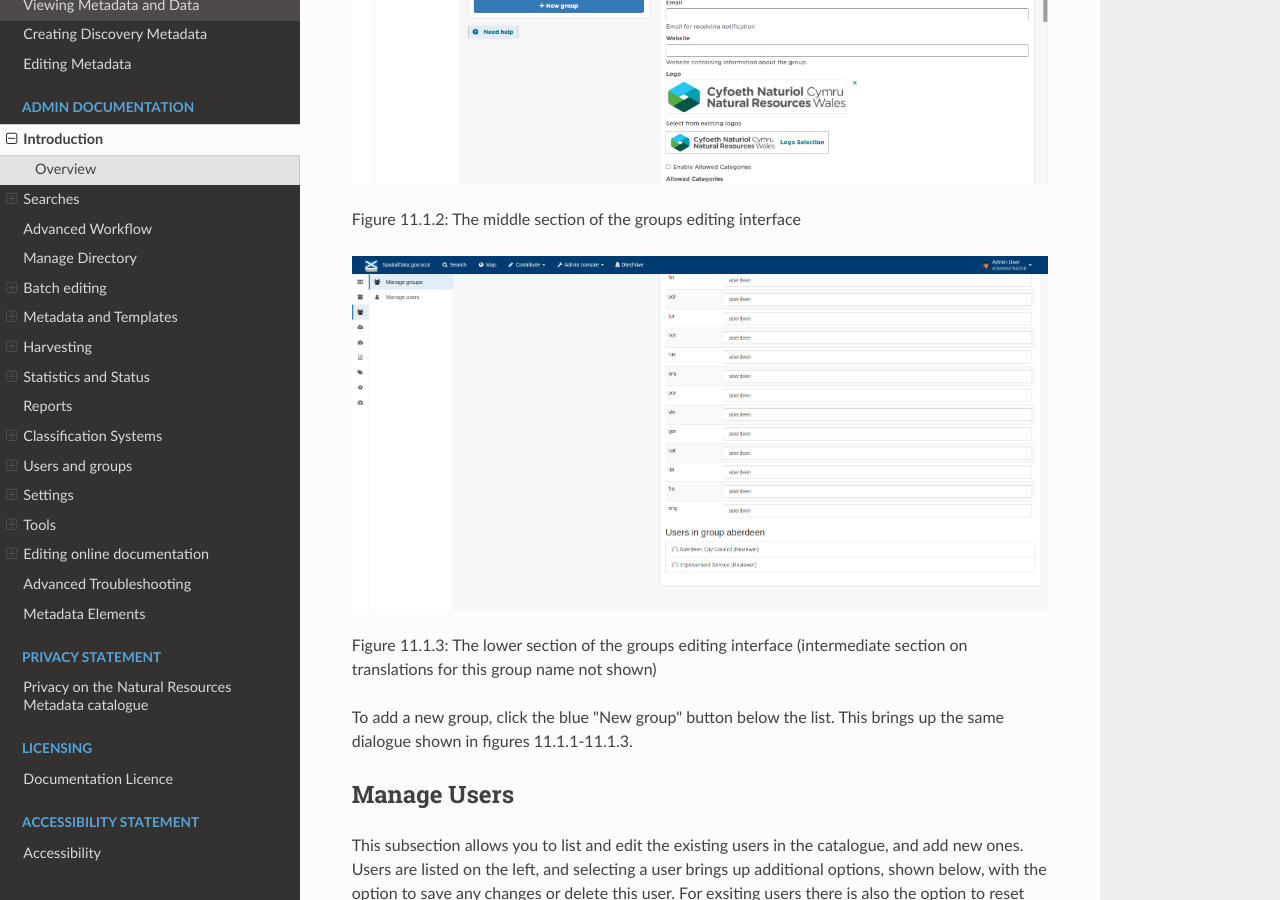
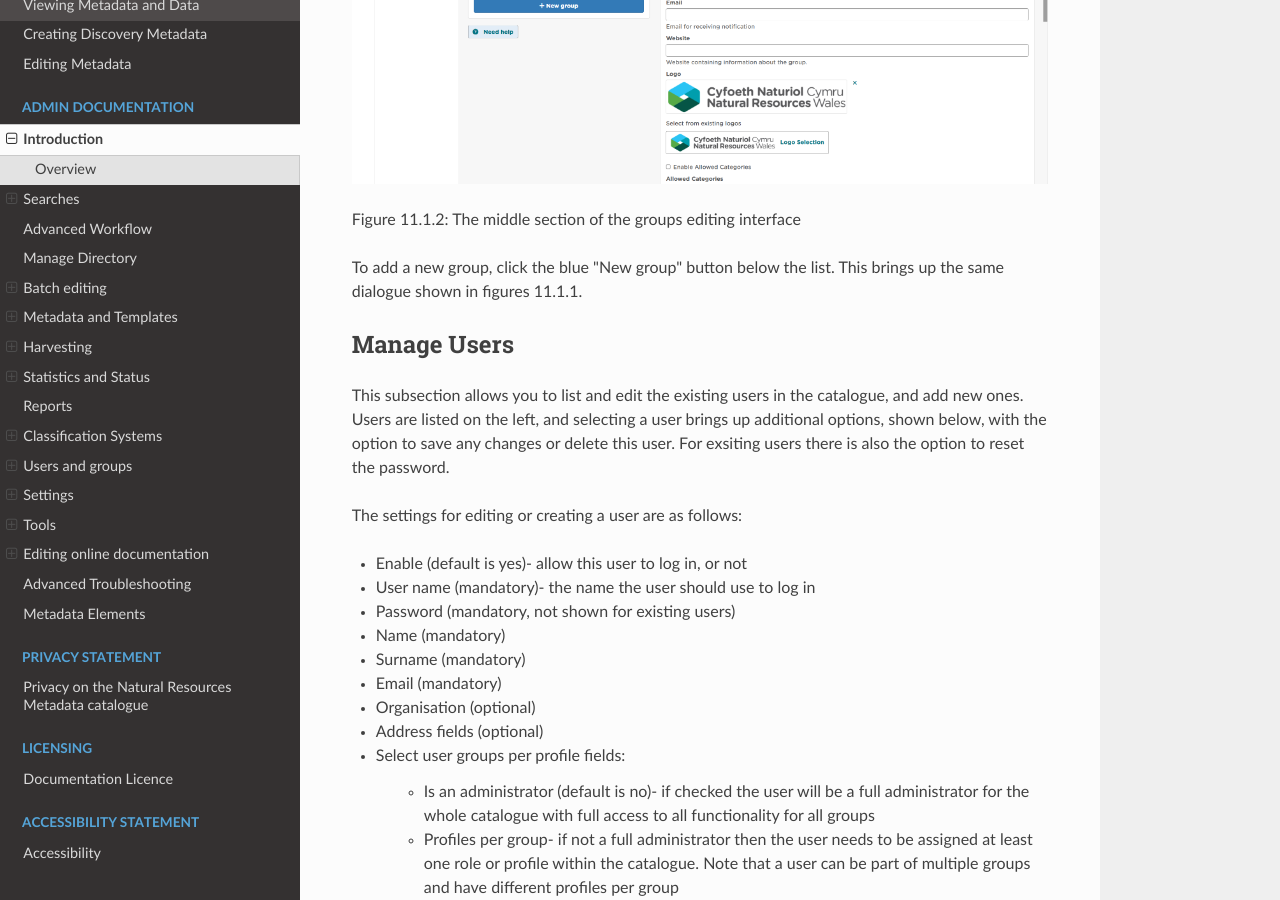
Before and after one commit to AstunTechnology/nrw-metadata-portal-docs, a Sphinx documentation site: the page built from docs/adminguidance.rst, in a window 1280 px wide and 900 px high, scrolled down 29323 px. Built offline with Sphinx 7.4.7 and the Read the Docs theme 2.0.0, drawn with Linux system fonts in a browser that asks for light colours.

Commit message:
Update adminguidance.rst

```diff
--- a/docs/adminguidance.rst
+++ b/docs/adminguidance.rst
@@ -579,11 +579,8 @@ Figure 11.1.1: The groups list and top half of the groups editing interface
 
 Figure 11.1.2: The middle section of the groups editing interface
 
-|image21|
 
-Figure 11.1.3: The lower section of the groups editing interface (intermediate section on translations for this group name not shown)
-
-To add a new group, click the blue "New group" button below the list. This brings up the same dialogue shown in figures 11.1.1-11.1.3.
+To add a new group, click the blue "New group" button below the list. This brings up the same dialogue shown in figures 11.1.1.
 
 Manage Users
 ------------
@@ -873,7 +870,6 @@ Note that the services don't return a result, just a blank page. Note also that
 .. |image17| image:: media/adminimage18.png
 .. |image19| image:: media/adminimage20.png
 .. |image20| image:: media/adminimage21.png
-.. |image21| image:: media/adminimage22.png
 .. |image22| image:: media/adminimage23.png
 .. |image23| image:: media/adminimage24.png
 .. |image24| image:: media/adminimage25.png
```
